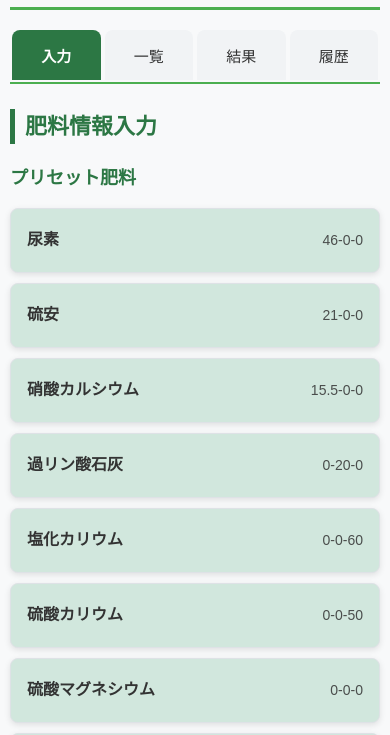
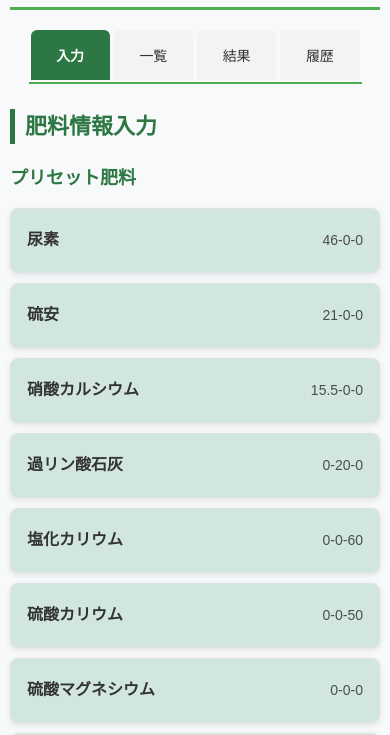
Before and after one commit to Office-D/fertilizer_calculator, a plain HTML site: page index.html in a window 390 px wide. Shown: the part 79-814 px from the top of the page. Drawn offline with Linux system fonts and the light colour scheme.

Commit message:
Add files via upload

```diff
--- a/css/style.css
+++ b/css/style.css
@@ -864,10 +864,12 @@ tr:hover {
     /* Safari向け特別対応 */
     @supports (-webkit-touch-callout: none) {
         .tabs {
-            width: 100vw;
-            margin-left: -10px;
-            padding-left: 10px;
-            padding-right: 10px;
+            width: 90%;
+            max-width: 400px;
+            margin-left: auto;
+            margin-right: auto;
+            padding-left: 5px;
+            padding-right: 5px;
         }
 
         .tab {
@@ -886,15 +888,18 @@ tr:hover {
     /* モバイルのタブスタイル改善 - Safari対応 */
     .tabs {
         display: flex;
-        justify-content: space-between;
+        justify-content: center;
         margin-bottom: 15px;
+        margin-left: auto;
+        margin-right: auto;
         border-bottom: 2px solid var(--color-primary-light);
         padding-bottom: 2px;
         position: sticky;
         top: 0;
         z-index: 100;
         background-color: var(--color-bg-primary);
-        width: 100%;
+        width: 90%;
+        max-width: 400px;
         -webkit-box-sizing: border-box;
         box-sizing: border-box;
     }
@@ -903,10 +908,10 @@ tr:hover {
         flex: 1 1 25%;
         -webkit-flex: 1 1 25%;
         margin: 0 2px;
-        padding: 12px 2px;
-        font-size: 15px;
+        padding: 10px 2px;
+        font-size: 14px;
         text-align: center;
-        border-radius: 8px 8px 0 0;
+        border-radius: 6px 6px 0 0;
         white-space: nowrap;
         min-width: 0;
         -webkit-box-sizing: border-box;
```
